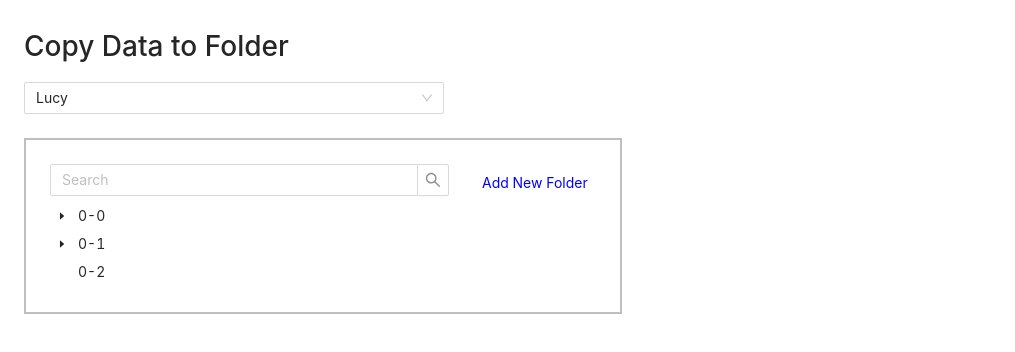
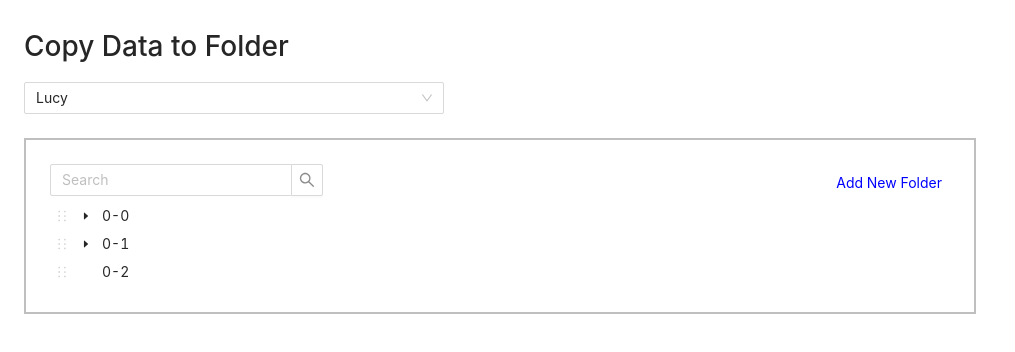
Before and after one commit to binhnt12/asinzen-test, a React (Create React App) app: page / in a window 1280 px wide. Shown: the top 352 px of the page, without its empty margins (0-1015 px from the left). Built offline with nearby package versions, Linux system fonts and the light colour scheme.

Commit message:
searchable and draggable non-data

```diff
--- a/src/App.css
+++ b/src/App.css
@@ -10,7 +10,7 @@
   margin-top: 24px;
   border: 2px solid #bfbfbf;
   padding: 24px;
-  display: inline-flex;
+  display: flex;
   justify-content: space-between;
 }
 
--- a/src/SeachTree.tsx
+++ b/src/SeachTree.tsx
@@ -6,13 +6,9 @@ const { Search } = Input;
 const x = 3;
 const y = 2;
 const z = 1;
-const gData: { title: string; key: string; children: any[] }[] = [];
+const gData: any = [];
 
-const generateData = (
-  _level: number,
-  _preKey?: string,
-  _tns?: { title: string; key: string; children?: any[] }[]
-) => {
+const generateData = (_level: any, _preKey?: any, _tns?: any) => {
   const preKey = _preKey || "0";
   const tns = _tns || gData;
 
@@ -35,10 +31,8 @@ const generateData = (
 };
 generateData(z);
 
-const dataList: { title: string; key: string }[] = [];
-const generateList = (
-  data: { title: string; key: string; children?: any[] }[]
-) => {
+const dataList: any = [];
+const generateList = (data: any) => {
   for (let i = 0; i < data.length; i++) {
     const node = data[i];
     const { key } = node;
@@ -66,33 +60,45 @@ const getParentKey = (key: any, tree: any): any => {
 };
 
 const SearchTree = () => {
-  const [expandedKeys, setExpandedKeys] = useState<string[]>([]);
+  const [expandedKeys, setExpandedKeys] = useState<any>([]);
   const [searchValue, setSearchValue] = useState([]);
   const [autoExpandParent, setAutoExpandParent] = useState<boolean>(true);
+  const [_gData, setGData] = useState<any>(gData);
+
+  const onDragEnter = (info: any) => {
+    console.log(info);
+    // expandedKeys 需要受控时设置
+    // this.setState({
+    //   expandedKeys: info.expandedKeys,
+    // });
+    setExpandedKeys(info.expandedKeys);
+  };
+
+  const onChange = (e: any) => {
+    const { value } = e.target;
+    const expandedKeys = dataList
+      .map((item: any) => {
+        if (item.title.indexOf(value) > -1) {
+          return getParentKey(item.key, _gData);
+        }
+        return null;
+      })
+      .filter(
+        (item: any, i: any, self: any) => item && self.indexOf(item) === i
+      );
+
+    setExpandedKeys(expandedKeys);
+    setSearchValue(value);
+    setAutoExpandParent(true);
+  };
 
   const onExpand = (expandedKeys: any) => {
     setExpandedKeys(expandedKeys);
     setAutoExpandParent(false);
   };
 
-  const onChange = (e: any) => {
-    const { value } = e.target;
-    const expandedKeys = dataList
-      .map((item) => {
-        if (item.title.indexOf(value) > -1) {
-          return getParentKey(item.key, gData);
-        }
-        return null;
-      })
-      .filter((item, i, self) => item && self.indexOf(item) === i);
-
-    setExpandedKeys(expandedKeys);
-    setSearchValue(value);
-    setAutoExpandParent(true);
-  };
-
-  const loop = (data: any[]): any =>
-    data.map((item) => {
+  const loop = (data: any) =>
+    data.map((item: any) => {
       const index = item.title.indexOf(searchValue);
       const beforeStr = item.title.substr(0, index);
       const afterStr = item.title.substr(index + searchValue.length);
@@ -116,18 +122,87 @@ const SearchTree = () => {
       };
     });
 
+  const onDrop = (info: any) => {
+    console.log(info);
+    const dropKey = info.node.key;
+    const dragKey = info.dragNode.key;
+    const dropPos = info.node.pos.split("-");
+    const dropPosition =
+      info.dropPosition - Number(dropPos[dropPos.length - 1]);
+
+    const loop = (data: any, key: any, callback: any) => {
+      for (let i = 0; i < data.length; i++) {
+        if (data[i].key === key) {
+          return callback(data[i], i, data);
+        }
+        if (data[i].children) {
+          loop(data[i].children, key, callback);
+        }
+      }
+    };
+    const data = [..._gData];
+
+    // Find dragObject
+    let dragObj: any;
+    loop(data, dragKey, (item: any, index: any, arr: any) => {
+      arr.splice(index, 1);
+      dragObj = item;
+    });
+
+    if (!info.dropToGap) {
+      // Drop on the content
+      loop(data, dropKey, (item: any) => {
+        item.children = item.children || [];
+        // where to insert 示例添加到头部，可以是随意位置
+        item.children.unshift(dragObj);
+      });
+    } else if (
+      (info.node.props.children || []).length > 0 && // Has children
+      info.node.props.expanded && // Is expanded
+      dropPosition === 1 // On the bottom gap
+    ) {
+      loop(data, dropKey, (item: any) => {
+        item.children = item.children || [];
+        // where to insert 示例添加到头部，可以是随意位置
+        item.children.unshift(dragObj);
+        // in previous version, we use item.children.push(dragObj) to insert the
+        // item to the tail of the children
+      });
+    } else {
+      let ar: any;
+      let i: any;
+      loop(data, dropKey, (item: any, index: any, arr: any) => {
+        ar = arr;
+        i = index;
+      });
+      if (dropPosition === -1) {
+        ar.splice(i, 0, dragObj);
+      } else {
+        ar.splice(i + 1, 0, dragObj);
+      }
+    }
+
+    setGData(data);
+  };
+
   return (
-    <div className="search-tree">
+    <div className="search-and-result">
       <Search
-        style={{ marginBottom: 8, width: 400 }}
+        style={{ marginBottom: 8 }}
         placeholder="Search"
         onChange={onChange}
       />
       <Tree
+        className="draggable-tree"
+        defaultExpandedKeys={expandedKeys}
         onExpand={onExpand}
         expandedKeys={expandedKeys}
         autoExpandParent={autoExpandParent}
-        treeData={loop(gData)}
+        draggable
+        blockNode
+        onDragEnter={onDragEnter}
+        onDrop={onDrop}
+        treeData={loop(_gData)}
       />
     </div>
   );
--- a/src/SearchTree.css
+++ b/src/SearchTree.css
@@ -1,3 +1,3 @@
-.earch-tree .site-tree-search-value {
+.search-and-result .site-tree-search-value {
   color: #f50;
 }
```
